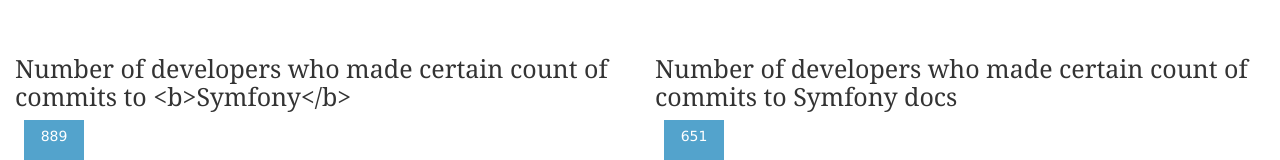
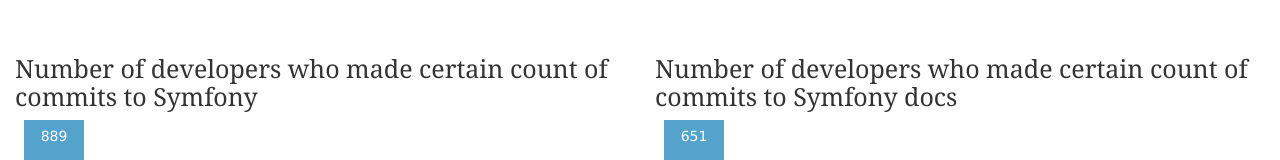
Before and after one commit to a-ast/a-ast.github.io, a plain HTML site: page trends/index.html in a window 1280 px wide. Shown: the part 450-610 px from the top of the page. Drawn offline with nearby package versions, Linux system fonts and the light colour scheme; a script that the page names is missing.

Commit message:
Fixed title escaping.

```diff
--- a/trends/index.html
+++ b/trends/index.html
@@ -55,7 +55,7 @@
 
 
                 <div class="col-md-6 col-xs-12 col-sm-12">
-                    <h2>Number of developers who made certain count of commits to &lt;b&gt;Symfony&lt;/b&gt;</h2>
+                    <h2>Number of developers who made certain count of commits to Symfony</h2>
 
                                             <div id="commit_count_distribution_symfony" class="chart bar-chart"></div>
                         <script>
```
